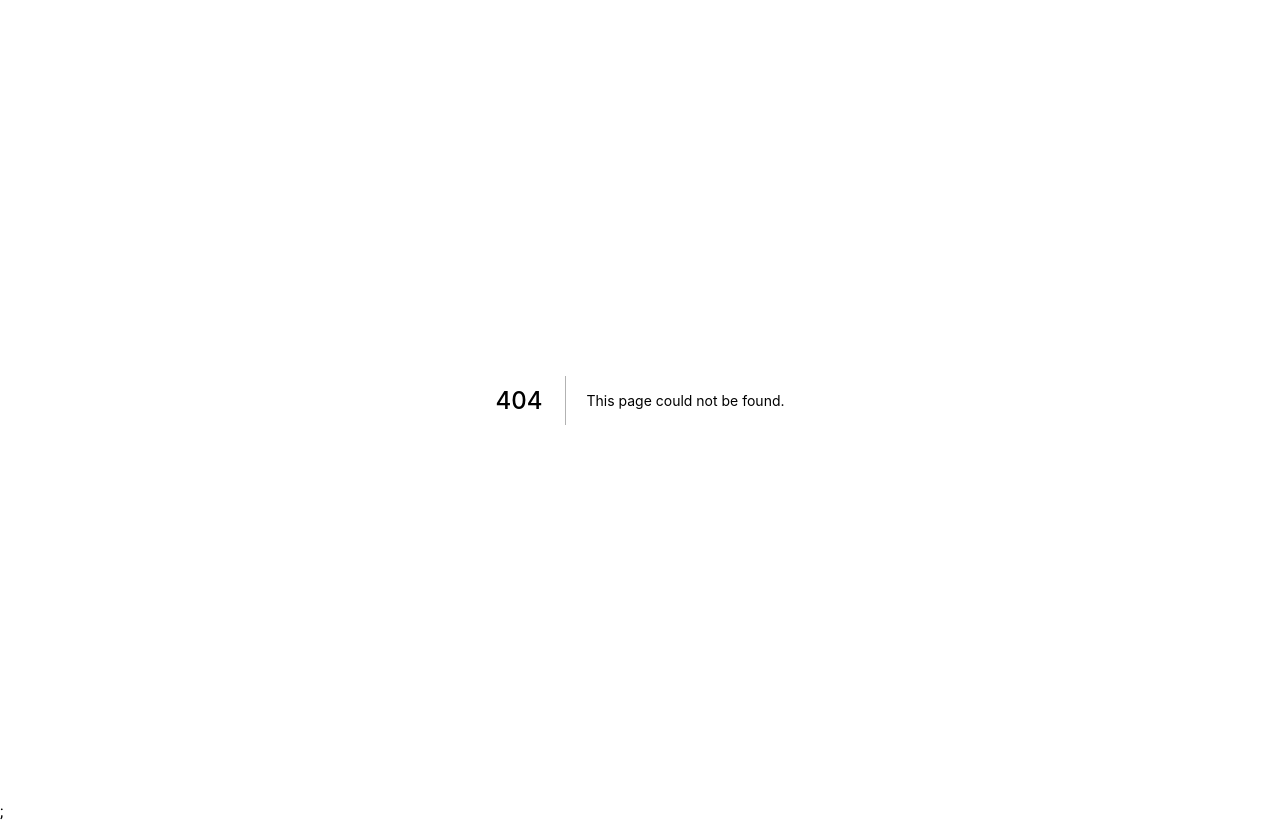
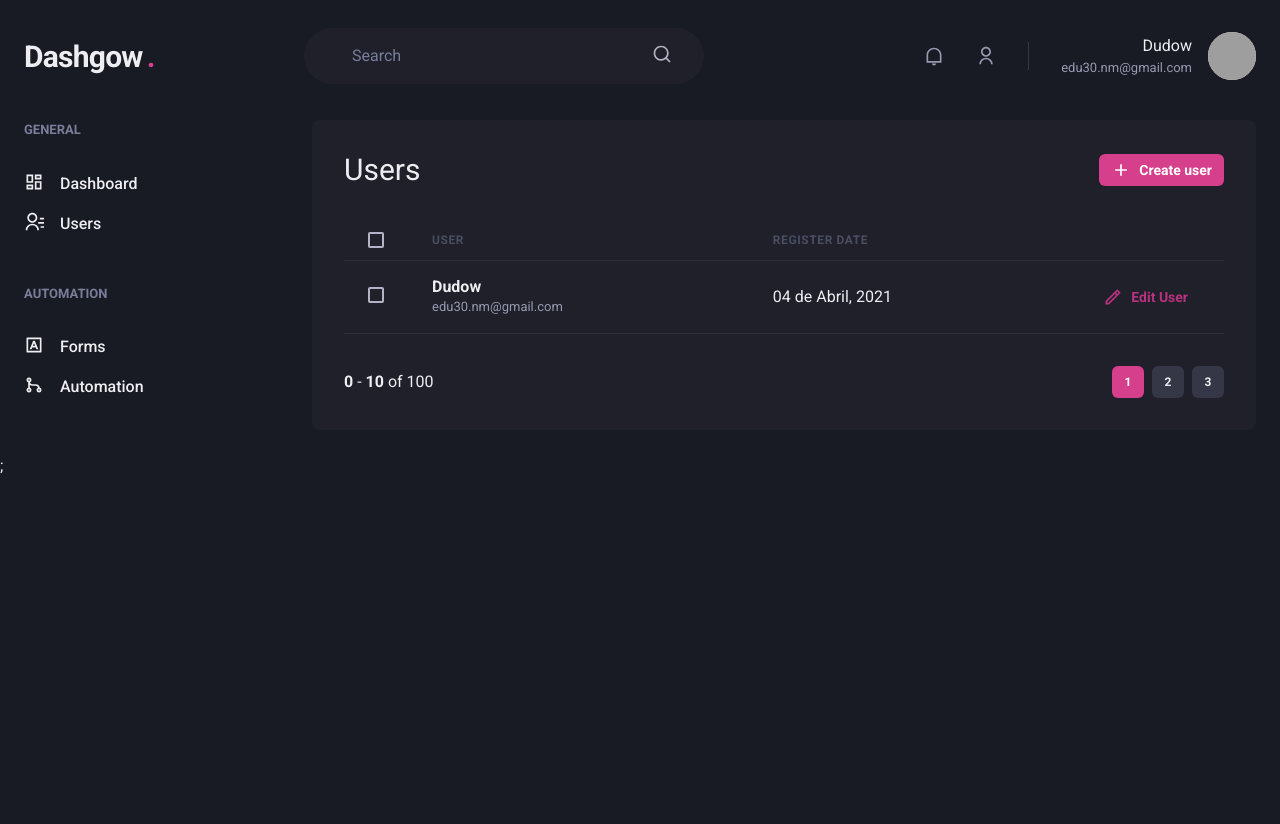
Before and after one commit to Dudow/Dashgow, a Next.js app: page /users in a window 1280 px wide. Before the commit this address had no page. After the commit the page ends 800 px from the top, so only its background shows below. Built offline with nearby package versions, Linux system fonts and the light colour scheme; grey boxes are pictures that could not be loaded.

Commit message:
feat: add Users page

```diff
--- /dev/null
+++ b/src/components/Pagination.tsx
@@ -0,0 +1,54 @@
+import { Box, Button, Stack } from "@chakra-ui/react";
+
+export function Pagination() {
+  return (
+    <Stack
+      direction="row"
+      mt="8"
+      justify="space-between"
+      align="center"
+      spacing={6}
+    >
+      <Box>
+        <strong>0</strong> - <strong>10</strong> of 100
+      </Box>
+      <Stack direction="row" spacing={2}>
+        <Button
+          size="sm"
+          fontSize="xs"
+          width={4}
+          colorScheme="pink"
+          disabled
+          _disabled={{
+            bg: "pink.500",
+            cursor: "default",
+          }}
+        >
+          1
+        </Button>
+        <Button
+          size="sm"
+          fontSize="xs"
+          width={4}
+          bg="gray.700"
+          _hover={{
+            bg: "gray.500",
+          }}
+        >
+          2
+        </Button>
+        <Button
+          size="sm"
+          fontSize="xs"
+          width={4}
+          bg="gray.700"
+          _hover={{
+            bg: "gray.500",
+          }}
+        >
+          3
+        </Button>
+      </Stack>
+    </Stack>
+  );
+}
--- /dev/null
+++ b/src/pages/users/index.tsx
@@ -0,0 +1,93 @@
+import {
+  Box,
+  Button,
+  Checkbox,
+  Flex,
+  Heading,
+  Icon,
+  Table,
+  Tbody,
+  Td,
+  Th,
+  Thead,
+  Tr,
+  Text,
+} from "@chakra-ui/react";
+import { RiAddLine, RiPencilLine } from "react-icons/ri";
+import { Header } from "../../components/Header";
+import { Pagination } from "../../components/Pagination";
+import { Sidebar } from "../../components/Sidebar";
+
+export default function UserList() {
+  return (
+    <Box>
+      <Header />
+
+      <Flex w="100%" my={6} maxW={1480} px={6}>
+        <Sidebar />
+
+        <Box flex={1} borderRadius={8} bg="gray.800" p={8}>
+          <Flex mb={8} justify="space-between" align="center">
+            <Heading size="lg" fontWeight="normal">
+              Users
+            </Heading>
+
+            <Button
+              as="a"
+              size="sm"
+              fontSize="sm"
+              colorScheme="pink"
+              leftIcon={<Icon fontSize="20" as={RiAddLine} />}
+            >
+              Create user
+            </Button>
+          </Flex>
+
+          <Table colorScheme="whiteAlpha">
+            <Thead>
+              <Tr>
+                <Th px="6" color="gray.300" w={8}>
+                  <Checkbox colorScheme="pink" />
+                </Th>
+                <Th>User</Th>
+                <Th>Register Date</Th>
+                <Th w="8"></Th>
+              </Tr>
+            </Thead>
+            <Tbody>
+              <Tr>
+                <Td px="6">
+                  <Checkbox colorScheme="pink" />
+                </Td>
+                <Td>
+                  <Box>
+                    <Text fontWeight="bold">Dudow</Text>
+                    <Text fontSize="small" color="gray.300">
+                      edu30.nm@gmail.com
+                    </Text>
+                  </Box>
+                </Td>
+                <Td>04 de Abril, 2021</Td>
+                <Td>
+                  <Button
+                    as="a"
+                    size="sm"
+                    fontSize="sm"
+                    colorScheme="pink"
+                    variant="ghost"
+                    leftIcon={<Icon fontSize="20" as={RiPencilLine} />}
+                    cursor="pointer"
+                  >
+                    Edit User
+                  </Button>
+                </Td>
+              </Tr>
+            </Tbody>
+          </Table>
+
+          <Pagination />
+        </Box>
+      </Flex>
+    </Box>
+  );
+}
```
Also changed, not shown: src/pages/users/create.tsx (added, +56 -0 lines).
